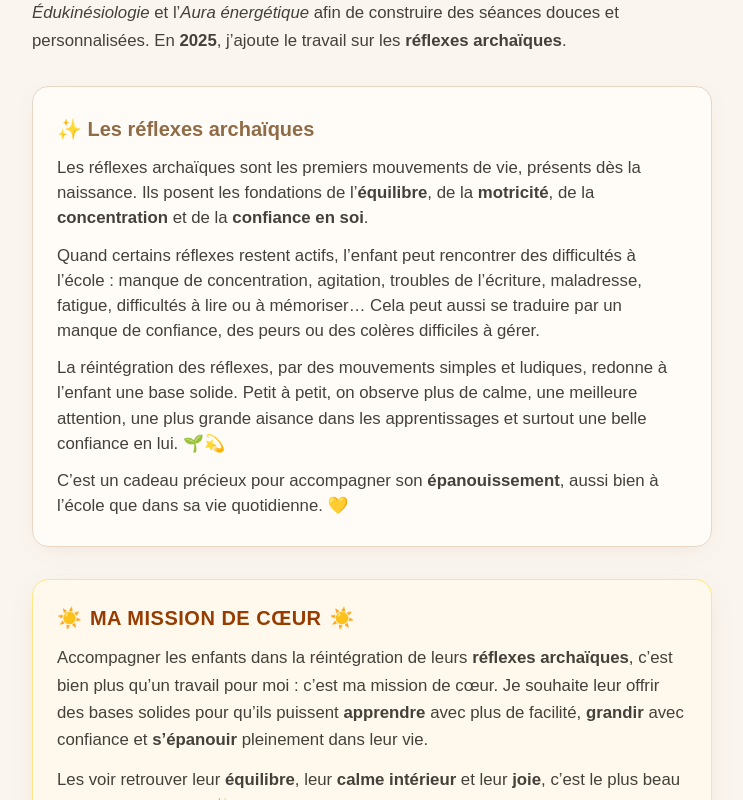
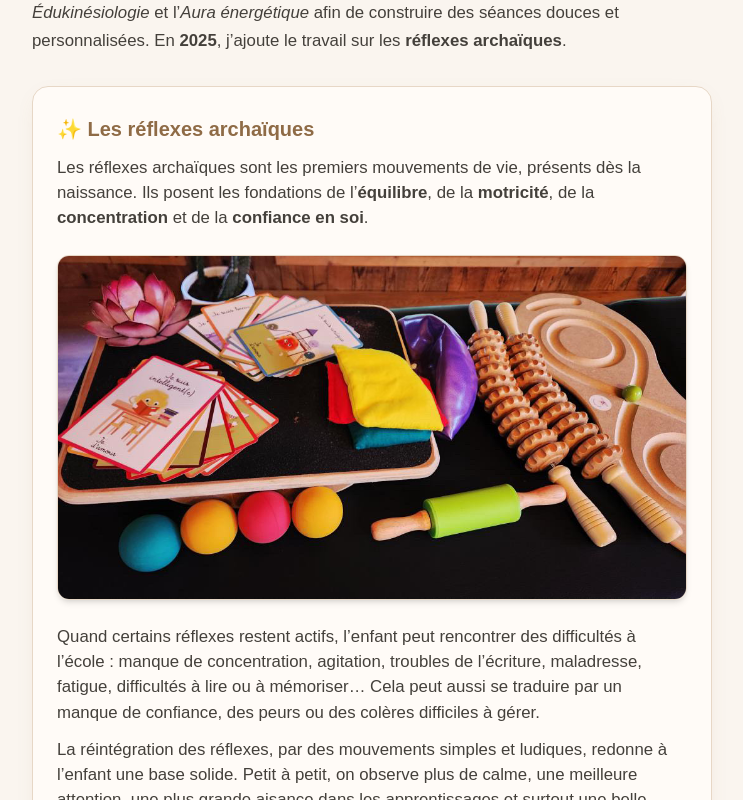
Before and after one commit to PabloDev-bit/site-web-lola, a Next.js app in the folder site-web-lola/: page / in a window 1280 px wide. Shown: the part 556-1356 px from the top of the page, without its empty margins (48-791 px from the left). Built offline with nearby package versions, Linux system fonts and the light colour scheme.

Commit message:
Refactor code structure for improved readability and maintainability

```diff
--- a/site-web-lola/src/components/ReflexesArchaïques.tsx
+++ b/site-web-lola/src/components/ReflexesArchaïques.tsx
@@ -1,4 +1,6 @@
 // components/ReflexesArchaiques.tsx
+import Image from "next/image";
+
 type Props = { className?: string };
 
 export default function ReflexesArchaiques({ className = "" }: Props) {
@@ -23,6 +25,17 @@ export default function ReflexesArchaiques({ className = "" }: Props) {
         <strong>confiance en soi</strong>.
       </p>
 
+      {/* 📸 Image bien centrée */}
+      <div className="my-6 flex justify-center">
+        <Image
+          src="/relfexes.jpeg" // place ton image ici : /public/images/reflexes.jpg
+          alt="Illustration des réflexes archaïques"
+          width={900}
+          height={500}
+          className="rounded-xl shadow-md border border-[#E7D7C6] object-cover"
+        />
+      </div>
+
       <p className="mt-3 text-base sm:text-[1.05rem] text-stone-700">
         Quand certains réflexes restent actifs, l’enfant peut rencontrer des difficultés à
         l’école : manque de concentration, agitation, troubles de l’écriture, maladresse,
```
Also changed, not shown: site-web-lola/public/relfexes.jpeg (added).
